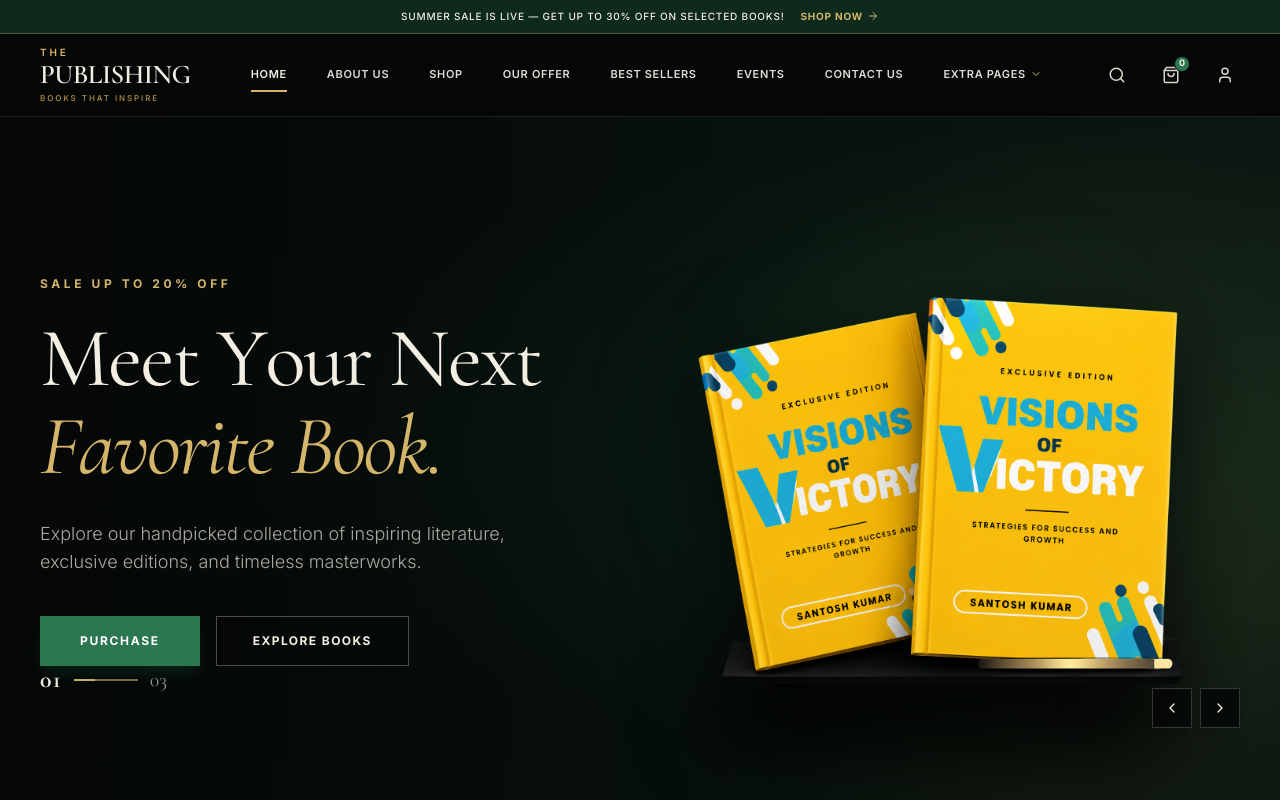
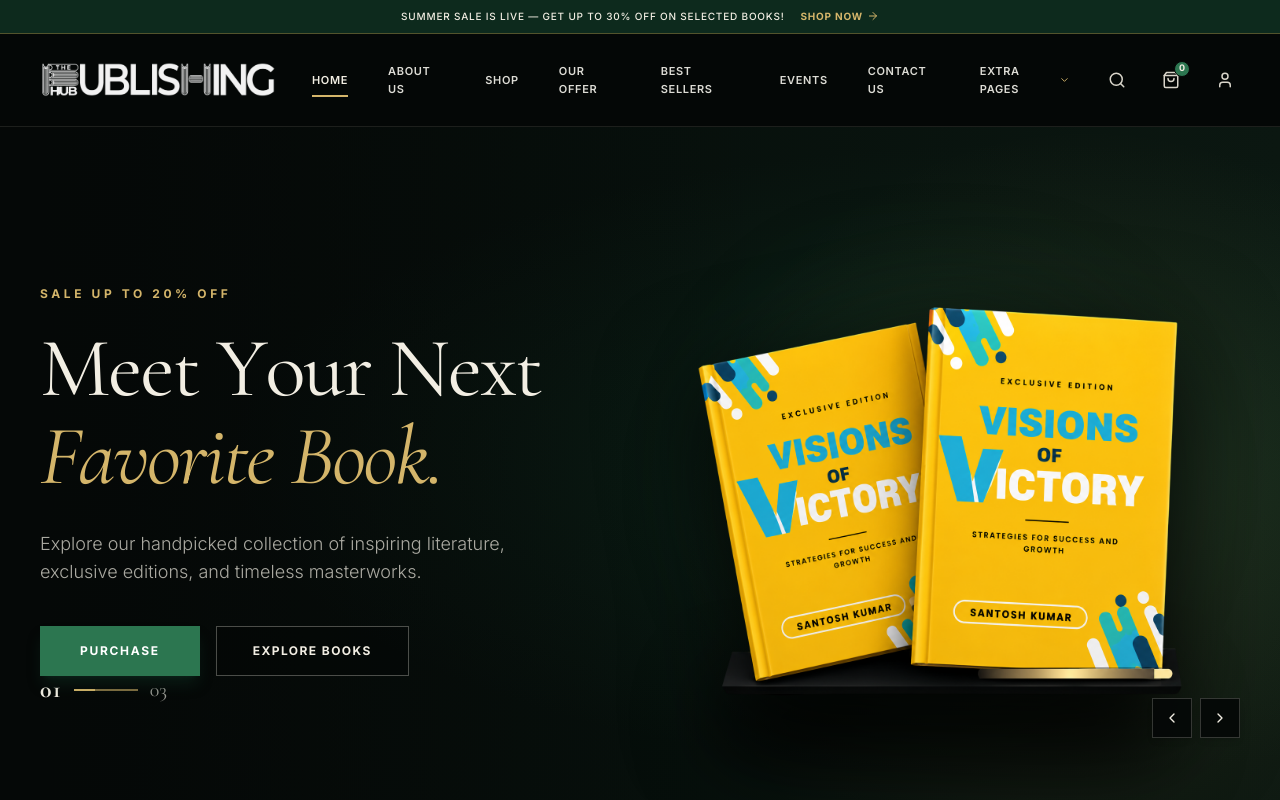
Before and after one commit to satyamsingh000121-hash/publishinghub, a Next.js app: page / in a window 1280 px wide. Shown: the top 800 px of the page. Built offline with nearby package versions, Linux system fonts and the light colour scheme.

Commit message:
update logo

```diff
--- a/components/Navbar.tsx
+++ b/components/Navbar.tsx
@@ -51,16 +51,12 @@ export default function Navbar({
         <div className="container-custom flex items-center justify-between min-h-[82px] gap-8">
 
           {/* Brand Logo */}
-          <a href="#" className="flex flex-col group select-none">
-            <span className="text-[10px] tracking-[0.28em] text-[#d4b56a] font-semibold leading-none mb-1">
-              THE
-            </span>
-            <span className="font-display text-[27px] font-semibold tracking-[-0.02em] text-[#f2eee3] group-hover:text-[#d4b56a] transition-colors duration-300 leading-none">
-              PUBLISHING
-            </span>
-            <span className="text-[8px] tracking-[0.24em] text-[#b89245] uppercase mt-1.5 font-medium leading-none">
-              BOOKS THAT INSPIRE
-            </span>
+          <a href="/" className="flex items-center group select-none py-1">
+            <img
+              src="/images/The-Publishing-Hub-Final-Logo-02-Photoroom.png"
+              alt="The Publishing Hub"
+              className="h-9 sm:h-11 w-auto max-w-[200px] sm:max-w-[240px] object-contain brightness-0 invert opacity-95 group-hover:opacity-100 transition-all duration-300 group-hover:scale-105"
+            />
           </a>
 
           {/* Desktop Navigation Links */}
```
Also changed, not shown: public/images/The-Publishing-Hub-Final-Logo-02-Photoroom.png (added).
